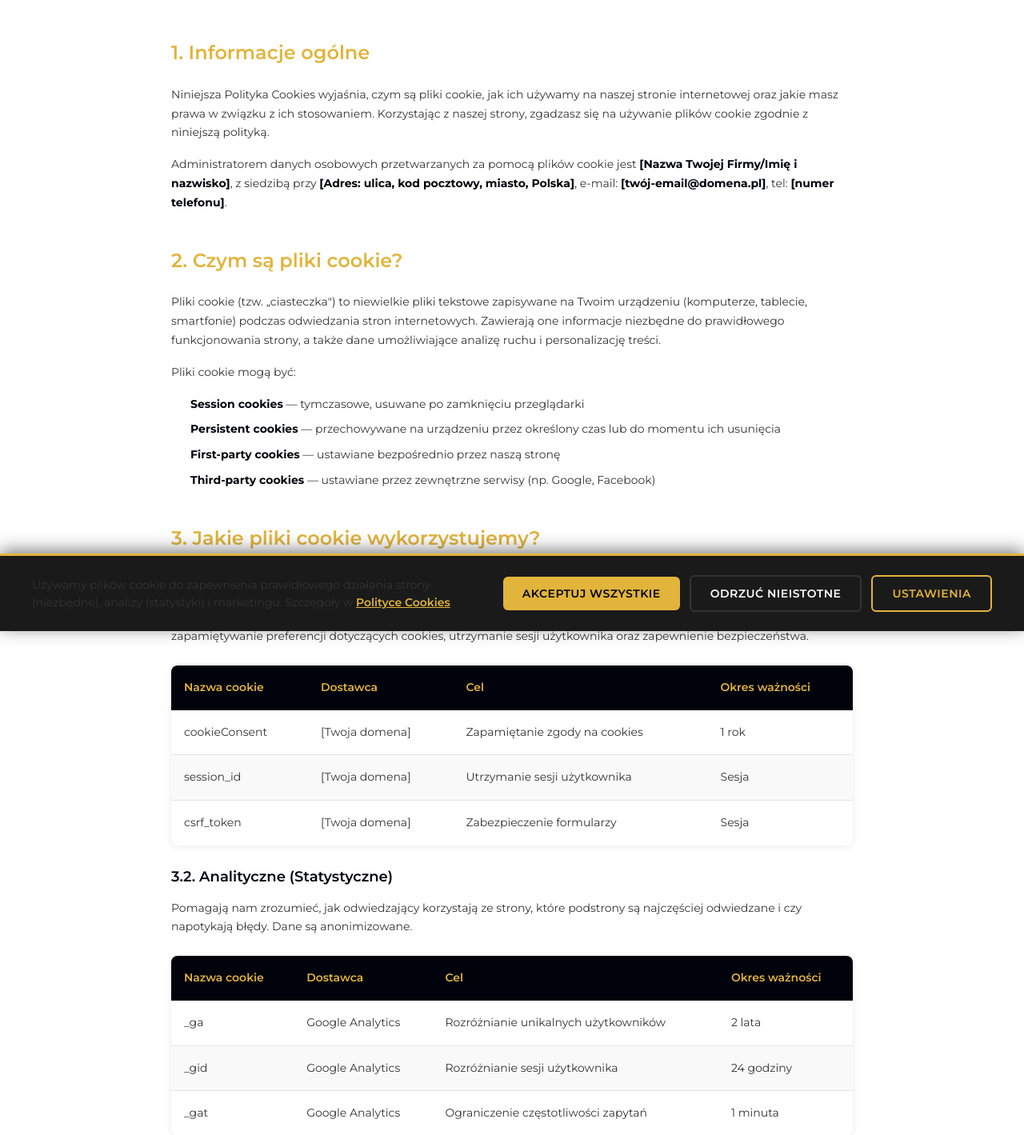
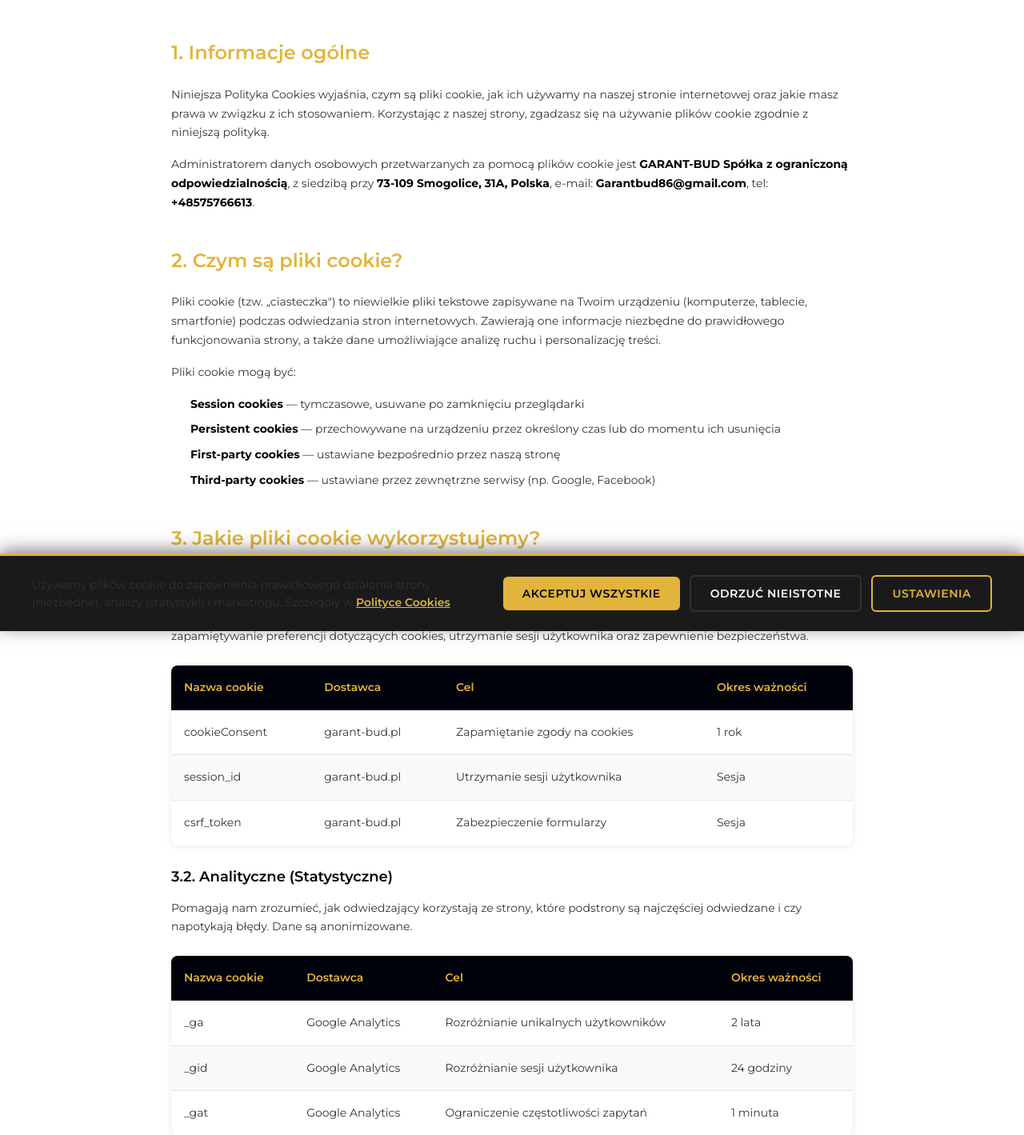
Before and after one commit to GuardianOfHell/Test_gbt_1, a Django app: page /cookie/ in a window 1280 px wide. Shown: the part 291-1710 px from the top of the page at 80% size. Run offline with Django 5.2, Linux system fonts and the light colour scheme; some libraries are stand-ins or nearby versions.

Commit message:
фп
уцпфцуп

```diff
--- a/mysite/static/mysite/css/index/index_video-container.css
+++ b/mysite/static/mysite/css/index/index_video-container.css
@@ -120,7 +120,6 @@
         margin-left: 0;
         font-size: 20px;
         max-width: 800px;
-        text-align: justify;
     }
 }
 
--- a/mysite/static/mysite/css/production/_2_osnov_text.css
+++ b/mysite/static/mysite/css/production/_2_osnov_text.css
@@ -28,7 +28,6 @@
     font-size: 20px;
     font-weight: 400;
     line-height: 24px;
-    text-align: justify;
     margin-bottom: 40px;
 }
 
--- a/mysite/templates/inc/_cookie.html
+++ b/mysite/templates/inc/_cookie.html
@@ -178,10 +178,9 @@
         Korzystając z naszej strony, zgadzasz się na używanie plików cookie zgodnie z niniejszą polityką.
     </p>
     <p>
-        Administratorem danych osobowych przetwarzanych za pomocą plików cookie jest <strong>[Nazwa Twojej Firmy/Imię i
-        nazwisko]</strong>,
-        z siedzibą przy <strong>[Adres: ulica, kod pocztowy, miasto, Polska]</strong>,
-        e-mail: <strong>[twój-email@domena.pl]</strong>, tel: <strong>[numer telefonu]</strong>.
+        Administratorem danych osobowych przetwarzanych za pomocą plików cookie jest <strong>GARANT-BUD Spółka z ograniczoną odpowiedzialnością</strong>,
+        z siedzibą przy <strong>73-109 Smogolice, 31А, Polska</strong>,
+        e-mail: <strong>Garantbud86@gmail.com</strong>, tel: <strong>+48575766613</strong>.
     </p>
 
     <h2>2. Czym są pliki cookie?</h2>
@@ -225,19 +224,19 @@
         <tbody>
         <tr>
             <td>cookieConsent</td>
-            <td>[Twoja domena]</td>
+            <td>garant-bud.pl</td>
             <td>Zapamiętanie zgody na cookies</td>
             <td>1 rok</td>
         </tr>
         <tr>
             <td>session_id</td>
-            <td>[Twoja domena]</td>
+            <td>garant-bud.pl</td>
             <td>Utrzymanie sesji użytkownika</td>
             <td>Sesja</td>
         </tr>
         <tr>
             <td>csrf_token</td>
-            <td>[Twoja domena]</td>
+            <td>garant-bud.pl</td>
             <td>Zabezpieczenie formularzy</td>
             <td>Sesja</td>
         </tr>
@@ -390,7 +389,7 @@
         <li>Prawo do złożenia skargi do Prezesa Urzędu Ochrony Danych Osobowych</li>
     </ul>
     <p>
-        W celu realizacji swoich praw skontaktuj się z nami pod adres: <strong>[twój-email@domena.pl]</strong>.
+        W celu realizacji swoich praw skontaktuj się z nami pod adres: <strong>Garantbud86@gmail.com</strong>.
     </p>
 
     <h2>9. Zmiany w Polityce Cookies</h2>
@@ -402,13 +401,10 @@
     <h2>10. Kontakt</h2>
     <div class="contact-info">
         <h3>Administrator Danych</h3>
-        <p><strong>[Nazwa Twojej Firmy]</strong></p>
-        <p>Adres: [Ulica, Kod pocztowy Miasto, Polska]</p>
-        <p>E-mail: <a href="mailto:[twój-email@domena.pl]">[twój-email@domena.pl]</a></p>
-        <p>Telefon: [Numer telefonu]</p>
-
-        <h3 style="margin-top: 24px; color: #00020c;">Inspektor Ochrony Danych (jeśli obowiązkowy)</h3>
-        <p>E-mail: <a href="mailto:[iod@domena.pl]">[iod@domena.pl]</a></p>
+        <p><strong>GARANT-BUD Spółka z ograniczoną odpowiedzialnością</strong></p>
+        <p>Adres: 73-109 Smogolice, 31А, Polska</p>
+        <p>E-mail: <a href="mailto:[twój-email@domena.pl]">Garantbud86@gmail.com</a></p>
+        <p>Telefon: +48575766613</p>
     </div>
 
     <a href="/" class="back-btn">← Powrót do strony głównej</a>
--- a/mysite/templates/inc/_index/_7_index_katalog_galerea.html
+++ b/mysite/templates/inc/_index/_7_index_katalog_galerea.html
@@ -31,7 +31,7 @@
             obowiązujących norm technicznych.
         </p>
     </div>
-</div>
+</section>
 <script src="https://unpkg.com/swiper/swiper-bundle.min.js"></script>
 <script>
     var bg = document.querySelector('.item-bg');
```
